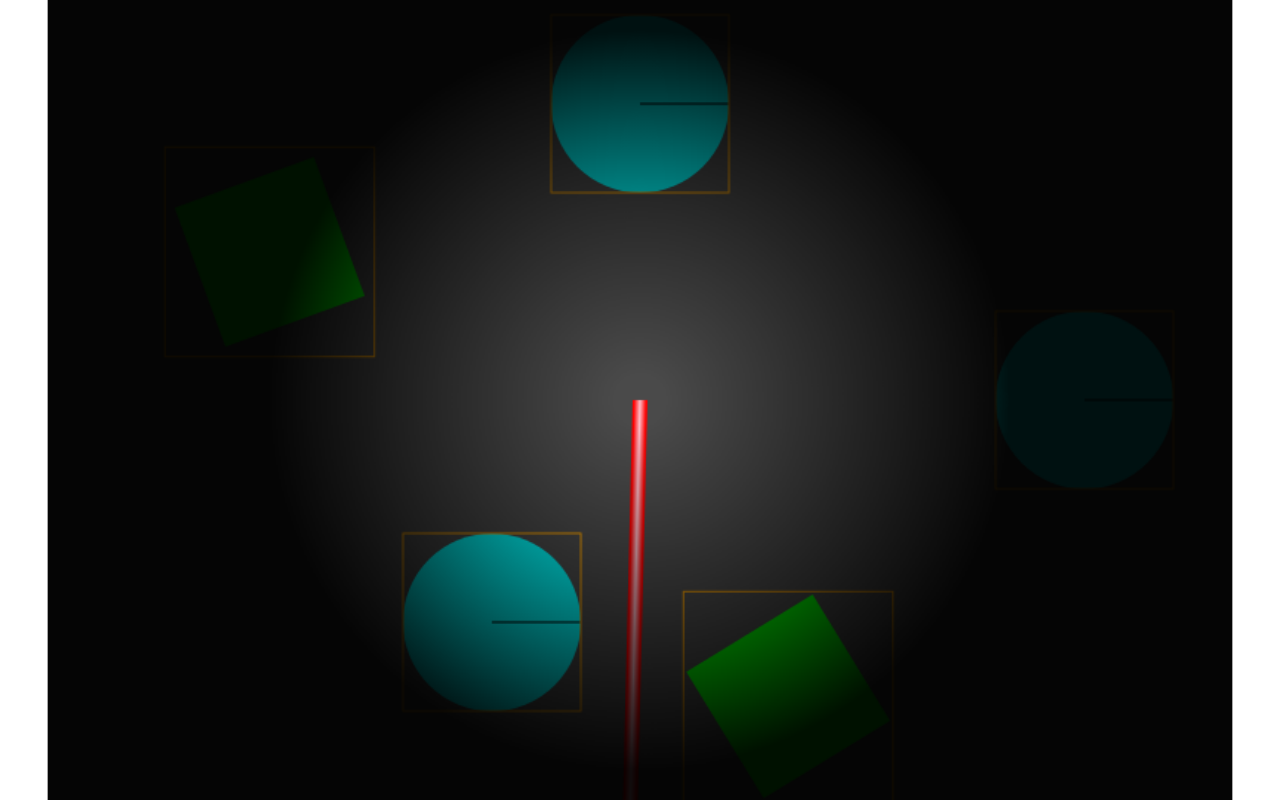
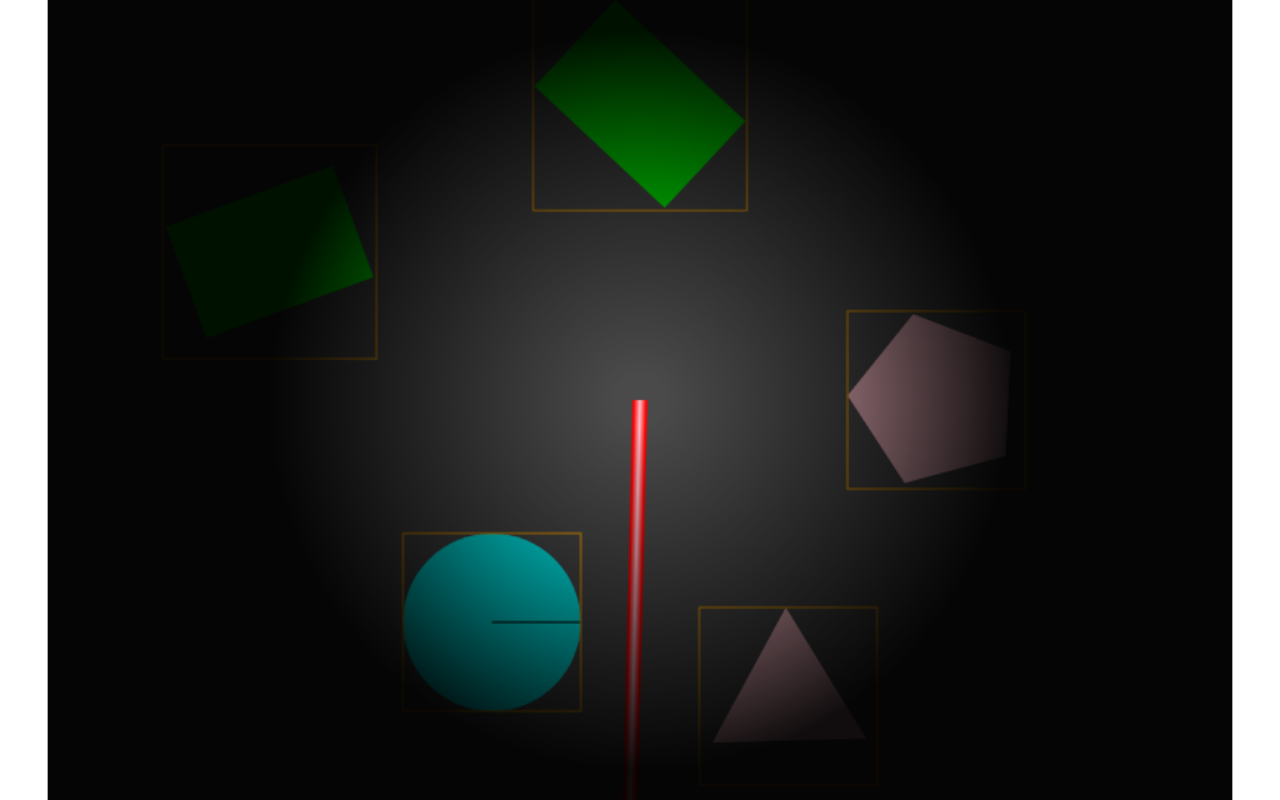
Before and after one commit to DonDejvo/Lancelot, a website: page web-tests/index.html in a window 1280 px wide. Drawn offline with Linux system fonts and the light colour scheme.

Commit message:
raycasting added

```diff
--- a/src/core/drawable/drawable.js
+++ b/src/core/drawable/drawable.js
@@ -398,6 +398,21 @@ export class Polygon extends Drawable {
     }
 }
 
+export class RegularPolygon extends Polygon {
+    constructor(params) {
+        super(params);
+        this.radius = params.radius;
+        this.sides = params.sides;
+
+        const points = [];
+        for(let i = 0; i < this.sides; ++i) {
+            const angle = Math.PI * 2 / this.sides * i;
+            points.push([Math.cos(angle) * this.radius, Math.sin(angle) * this.radius]);
+        }
+        this._points = points;
+    }
+}
+
 export class Sprite extends Drawable {
     constructor(params) {
         super(params);
--- a/web-tests/index.html
+++ b/web-tests/index.html
@@ -32,6 +32,16 @@
             Update(elapsedTimeS) {
                 const rect = this.GetComponent("Rect");
                 rect.angle = this.parent.body.angle;
+            }
+        }
+
+        class Controller04 extends Lancelot.Component {
+            constructor() {
+                super();
+            }
+            Update(elapsedTimeS) {
+                const poly = this.GetComponent("Shape");
+                poly.angle = this.parent.body.angle;
             }
         }
 
@@ -81,15 +91,15 @@
 
                 let box;
                 entity.AddComponent(box = new Lancelot.drawable.Rect({
-                    width: 100,
-                    height: 100,
+                    width: 120,
+                    height: 80,
                     fillStyle: "lime"
                 }));
                 box.angle = a;
                 let body;
                 entity.AddComponent(body = new Lancelot.physics.Box({
-                    width: 100,
-                    height: 100
+                    width: 120,
+                    height: 80
                 }));
                 entity.AddComponent(new Controller02());
                 body.angle = a;
@@ -117,17 +127,41 @@
                 return entity;
             }
 
+            const createEntity04 = (x, y, a, sides) => {
+                const entity = scene.CreateEntity();
+                entity.groupList.add("e02");
+                entity.position.Set(x, y);
+
+                let box;
+                entity.AddComponent(box = new Lancelot.drawable.RegularPolygon({
+                    radius: 60,
+                    sides: sides,
+                    fillStyle: "pink"
+                }), "Shape");
+
+                let body;
+                entity.AddComponent(body = new Lancelot.physics.RegularPolygon({
+                    radius: 60,
+                    sides: sides
+                }));
+                entity.AddComponent(new Controller04());
+                body.angle = a;
+                body.angularVelocity = 0.5;
+
+                return entity;
+            }
+
             const ray = createEntity01();
             ray.AddComponent(new Lancelot.light.RadialLight({
                 color: "radial;0,0,0,0,0,250;white=0;rgba(255,255,255,0)=1",
                 radius: 250
             }));
 
-            createEntity03(300, 0, 0.7);
-            createEntity02(100, 200, 0.1);
+            createEntity04(200, 0, 0.7, 5);
+            createEntity04(100, 200, 0.1, 3);
             createEntity03(-100, 150);
             createEntity02(-250, -100, 0.3);
-            createEntity03(0, -200);
+            createEntity02(0, -200, 1.4);
         }
 
     </script>
```
Also changed, not shown: dist/lancelot-cdn-module.js, dist/lancelot-cdn-module.min.js, dist/lancelot-cdn-nomodule.js, dist/lancelot-cdn-nomodule.min.js.
